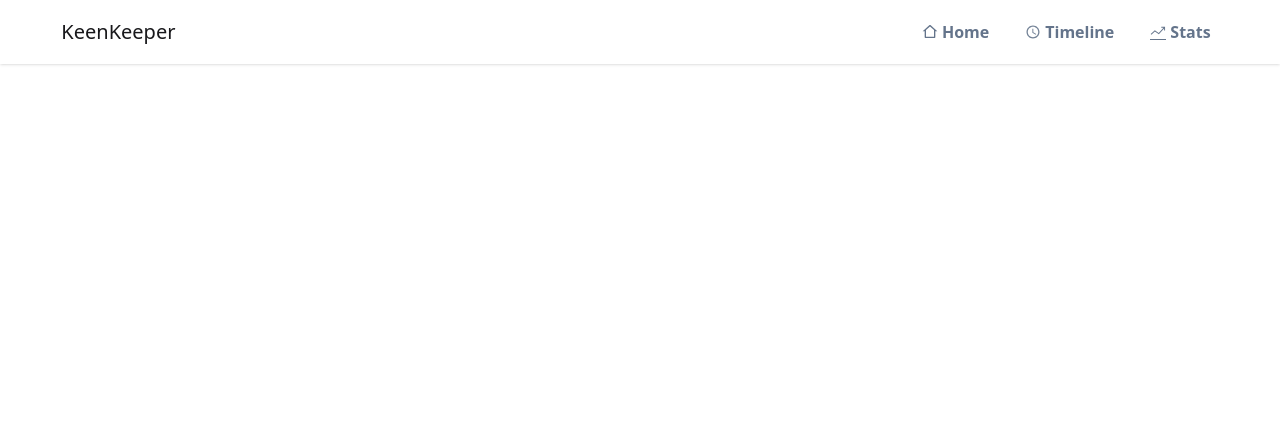
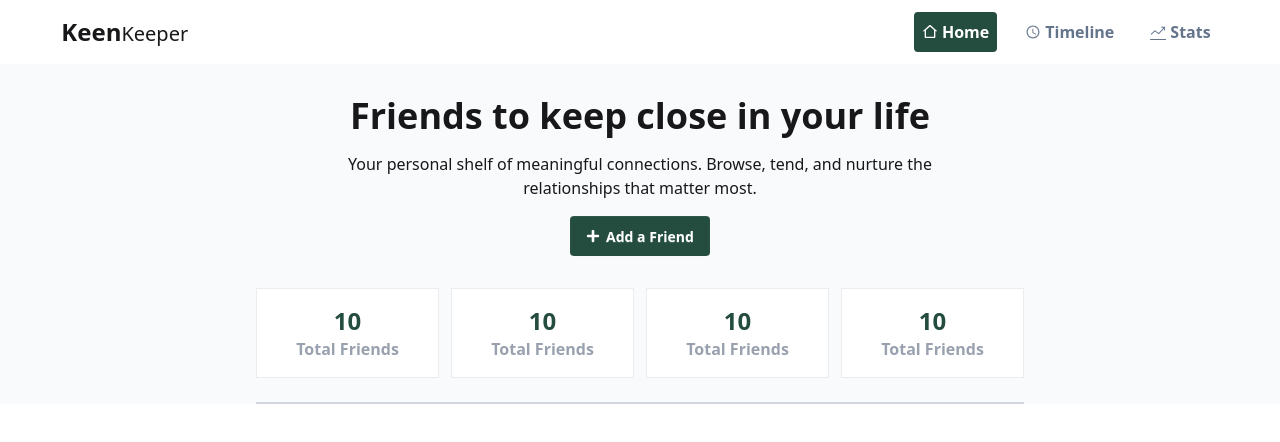
Before and after one commit to dev-riaz/Assignment-7, a Next.js app: page / in a window 1280 px wide. Shown: the top 442 px of the page. Built offline with nearby package versions, Linux system fonts and the light colour scheme.

Commit message:
banner section complet

```diff
--- a/src/app/home/page.jsx
+++ /dev/null
@@ -1,11 +0,0 @@
-import React from 'react';
-
-const Homepage = () => {
-    return (
-        <div>
-            home page
-        </div>
-    );
-};
-
-export default Homepage;
--- a/src/app/page.js
+++ b/src/app/page.js
@@ -1,7 +1,12 @@
+import Banner from "@/components/hompage/Banner";
 import Image from "next/image";
 
 export default function Home() {
   return (
-   <div></div>
+    <>
+      <div className="bg-[#F8FAFC]">
+        <Banner></Banner>
+      </div>
+    </>
   );
 }
--- /dev/null
+++ b/src/components/hompage/Banner.jsx
@@ -0,0 +1,30 @@
+import React from "react";
+import { FaPlus } from "react-icons/fa";
+import StatsCard from "./statsCard/StatsCard";
+
+const Banner = () => {
+  return (
+    <div className="w-3xl mx-auto">
+      <div className="hero py-4">
+        <div className="hero-content text-center">
+          <div className="space-y-4">
+            <h1 className="text-4xl font-bold">
+              Friends to keep close in your life
+            </h1>
+            <p className="">
+              Your personal shelf of meaningful connections. Browse, tend, and
+              nurture the <br /> relationships that matter most.
+            </p>
+            <button className="btn bg-[#244D3F] text-white border-none">
+              <FaPlus />
+              Add a Friend
+            </button>
+          </div>
+        </div>
+      </div>
+      <StatsCard></StatsCard>
+    </div>
+  );
+};
+
+export default Banner;
--- /dev/null
+++ b/src/components/hompage/statsCard/StatsCard.jsx
@@ -0,0 +1,29 @@
+import React from "react";
+
+const StatsCard = () => {
+  return (
+    <div className="">
+      <div className="grid grid-cols-4 gap-3 mb-6 text-center">
+        <div className="bg-white border border-gray-300/45 p-4">
+          <h1 className="text-2xl font-bold text-[#244D3F]">10</h1>
+          <p className="text-gray-400 font-semibold">Total Friends</p>
+        </div>
+        <div className="bg-white border border-gray-300/45 p-4">
+          <h1 className="text-2xl font-bold text-[#244D3F]">10</h1>
+          <p className="text-gray-400 font-semibold">Total Friends</p>
+        </div>
+        <div className="bg-white border border-gray-300/45 p-4">
+          <h1 className="text-2xl font-bold text-[#244D3F]">10</h1>
+          <p className="text-gray-400 font-semibold">Total Friends</p>
+        </div>
+        <div className="bg-white border border-gray-300/45 p-4">
+          <h1 className="text-2xl font-bold text-[#244D3F]">10</h1>
+          <p className="text-gray-400 font-semibold">Total Friends</p>
+        </div>
+      </div>
+      <hr className="border border-gray-400/40" />
+    </div>
+  );
+};
+
+export default StatsCard;
--- a/src/components/navbar/Navbar.jsx
+++ b/src/components/navbar/Navbar.jsx
@@ -8,7 +8,7 @@ import NavLinks from "./NavLinks";
 const Navbar = () => {
   const links = [
     {
-      path: "/home",
+      path: "/",
       text: "Home",
       icon: <RiHome2Line />,
     },
@@ -61,7 +61,7 @@ const Navbar = () => {
             </ul>
           </div>
           <a className="text-xl">
-            <span>Keen</span>Keeper
+            <span className="font-bold text-2xl">Keen</span>Keeper
           </a>
         </div>
         <div className="navbar-end hidden lg:flex">
```
